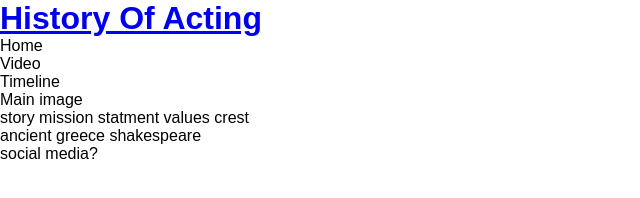
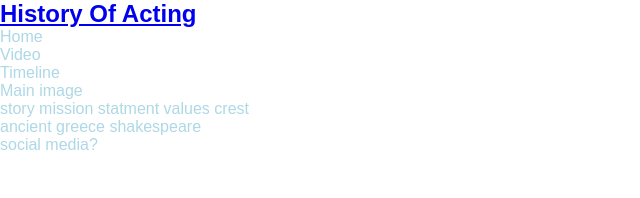
Before and after one commit to johnobri22/love2, a plain HTML site: page index.html in a window 1280 px wide. Shown: the whole page, without its empty margins (0-640 px from the left). Drawn offline with Linux system fonts and the light colour scheme.

Commit message:
header font size

```diff
--- a/assets/css/style.css
+++ b/assets/css/style.css
@@ -7,7 +7,7 @@
 body{
     font-family: playfair display, sans-serif;
     font-weight: 300;
-    color: #000000;
+    color: lightblue;
 
 }
 
@@ -16,5 +16,9 @@ body{
 h1, h2 {
    font-family: Open+Sans:wght@300, sans-serif;
    text-transform: capitalize;
+   font-color: cyan;
+}
 
+#logo {
+    font-size: 24px;
 }
--- a/index.html
+++ b/index.html
@@ -12,7 +12,7 @@
 <body>
     <header>
         <a href="index.html">
-            <h1>History of Acting</h1>
+            <h1 id="logo">History of Acting</h1>
         </a>
         <nav>
             <ul>
```
